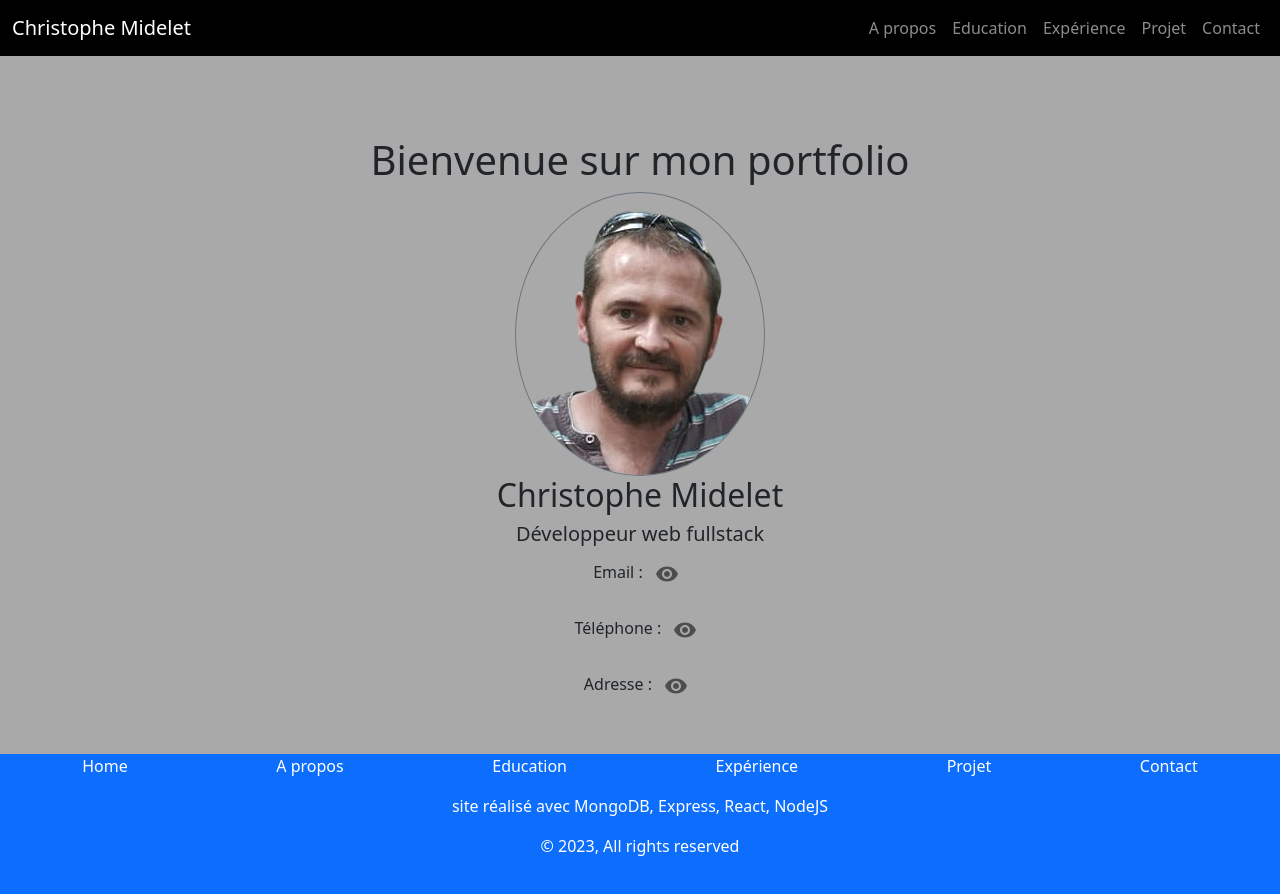
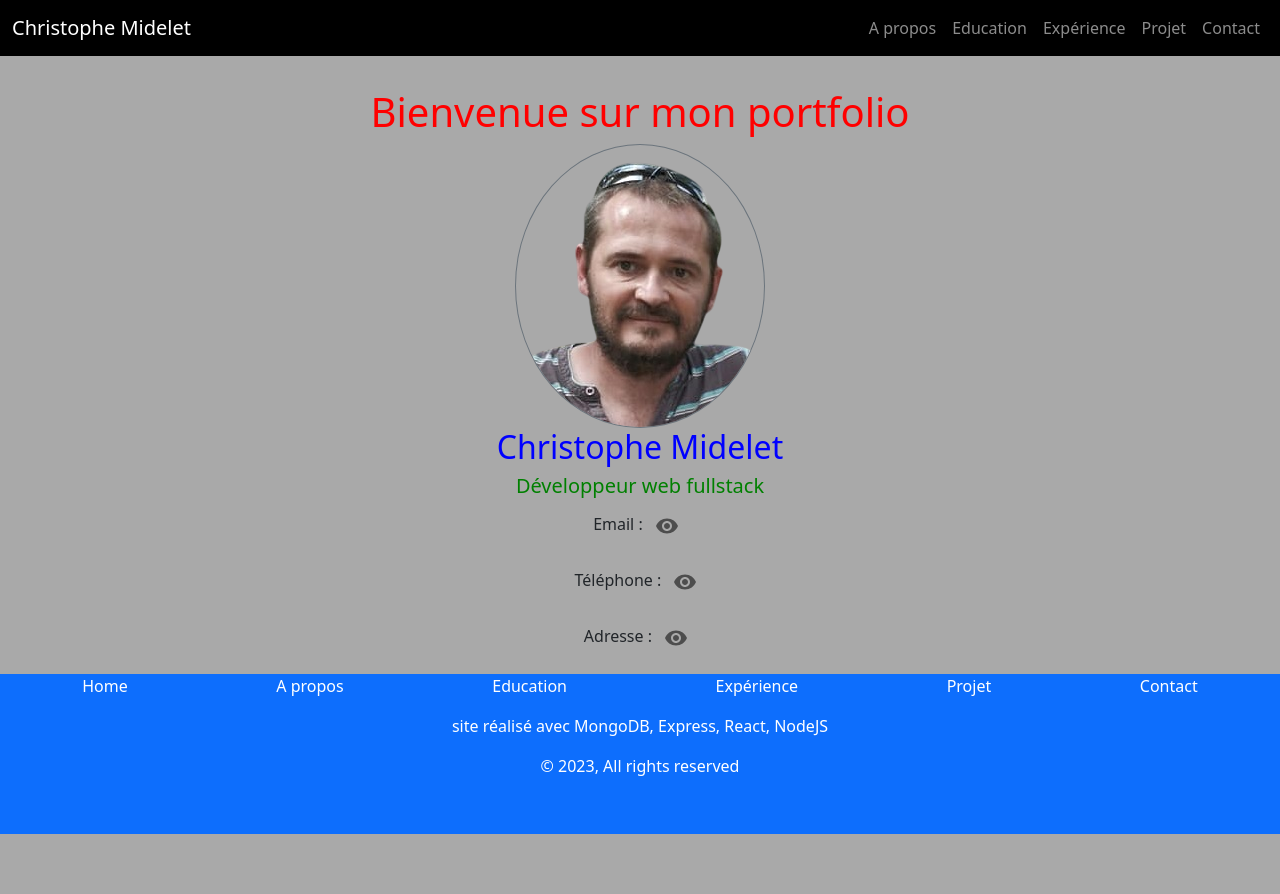
Before and after one commit to bdf007/portfolioTest, a React (Create React App) app in the folder client/: page / in a window 1280 px wide. Shown: the top 894 px of the page. After the commit the page ends 834 px from the top, so only its background shows below. Built offline with nearby package versions, Linux system fonts and the light colour scheme; no server answers.

Commit message:
modif css

```diff
--- a/client/src/App.css
+++ b/client/src/App.css
@@ -25,8 +25,8 @@ main {
   color: white;
 }
 .home {
-  padding-top: 5rem;
-  padding-bottom: 12rem;
+  padding-top: 2rem;
+  padding-bottom: 10rem;
   max-width: 100vw;
   margin-right: 0;
   padding-left: 0;
@@ -44,6 +44,18 @@ main {
   background-color: darkgray;
 }
 
+.red {
+  color: red;
+}
+
+.blue {
+  color: blue;
+}
+
+.green {
+  color: green;
+}
+
 @media screen and (max-width: 768px) {
   .description {
     font-size: 1.5rem;
--- a/client/src/component/aboutUploader.jsx
+++ b/client/src/component/aboutUploader.jsx
@@ -139,7 +139,7 @@ const AboutUploader = () => {
           listOfAbout?.map((about) => {
             return (
               <div key={about._id}>
-                <h3>{about.title}</h3>
+                <h3 className="red">{about.title}</h3>
                 <pre>
                   <p className="description">{about.description}</p>
                 </pre>
--- a/client/src/component/certificateUploader.jsx
+++ b/client/src/component/certificateUploader.jsx
@@ -159,7 +159,7 @@ const CertificateUploader = () => {
     <div>
       {user && (
         <>
-          <h3>certificate Uploader</h3>
+          <h3 className="red">certificate Uploader</h3>
 
           <div>
             <input
@@ -213,7 +213,7 @@ const CertificateUploader = () => {
         </>
       )}
       <div className="home">
-        <h3>Diplome et Certificat</h3>
+        <h3 className="red">Diplomes et Certificats</h3>
         <div className="row g-3 home">
           {listOfcertificates.length === 0 && (
             <div className="container">
--- a/client/src/component/comment.jsx
+++ b/client/src/component/comment.jsx
@@ -77,7 +77,7 @@ const CommentUploader = () => {
     <div>
       {!user && (
         <>
-          <h2>Laissez moi un commentaire</h2>
+          <h2 className="red">Laissez moi un commentaire</h2>
           <div className="form-group">
             <input
               value={name}
@@ -130,8 +130,10 @@ const CommentUploader = () => {
         {listOfComment.map((comment) => {
           return (
             <div key={comment._id}>
-              <h3>{comment.name}</h3>
-              {comment.Date && <p>{comment.Date.slice(0, 10)}</p>}
+              <h3 className="blue">{comment.name}</h3>
+              {comment.Date && (
+                <p className="green">{comment.Date.slice(0, 10)}</p>
+              )}
               <p>{comment.comment}</p>
               {user && (
                 <div>
--- a/client/src/component/educationUploader.jsx
+++ b/client/src/component/educationUploader.jsx
@@ -105,6 +105,7 @@ const EducationUploader = () => {
 
   return (
     <div>
+      <h1 className="red">Mes diplomes et certificats obtenus</h1>
       {user && (
         <>
           <h3>Education Uploader</h3>
--- a/client/src/component/experienceUploader.jsx
+++ b/client/src/component/experienceUploader.jsx
@@ -106,6 +106,7 @@ const ExperienceUploader = () => {
 
   return (
     <div>
+      <h1 className="red">Mon expérience</h1>
       {user && (
         <>
           <h3>Experience Uploader</h3>
--- a/client/src/component/projectUploader.jsx
+++ b/client/src/component/projectUploader.jsx
@@ -270,11 +270,11 @@ const ProjectUploader = () => {
                       )}
                     </div>
                     <div className="card-body">
-                      <h5 className="card-title text-center">
+                      <h2 className="card-title text-center blue">
                         {project.title || ""}
-                      </h5>
+                      </h2>
                       <pre>
-                        <p className="card-text description text-start">
+                        <p className="card-text description text-center fs-6">
                           {project.textProject || ""}
                         </p>
                       </pre>
--- a/client/src/component/tecchnologieUploader.jsx
+++ b/client/src/component/tecchnologieUploader.jsx
@@ -154,6 +154,7 @@ const TechnologieUploader = () => {
 
   return (
     <div>
+      <h1 className="red">Technologies utilisées</h1>
       {user && (
         <>
           <h3>technologie Uploader</h3>
--- a/client/src/pages/Contact.jsx
+++ b/client/src/pages/Contact.jsx
@@ -92,7 +92,7 @@ const Contact = () => {
     <div className="home">
       <div className=" row d-flex justify-content-around">
         <div className="container mt-5 mb-5 col-10 col-sm-8 col-md-6 col-lg-5 g-2">
-          <h1>Contactez moi</h1>
+          <h1 className="red">Contactez moi</h1>
           {user ? (
             <div>
               {listOfContact.length === 0 && <h1>No message</h1>}
--- a/client/src/pages/Home.jsx
+++ b/client/src/pages/Home.jsx
@@ -34,14 +34,14 @@ const Home = () => {
           </div>
         ) : (
           <div className="text-center">
-            <h1>Bienvenue sur mon portfolio</h1>
+            <h1 className="red">Bienvenue sur mon portfolio</h1>
             <img
               src={profil}
               alt="profil"
               className="rounded-circle border border-secondary "
             />
-            <h2>Christophe Midelet</h2>
-            <h5>Développeur web fullstack</h5>
+            <h2 className="blue">Christophe Midelet</h2>
+            <h5 className="green">Développeur web fullstack</h5>
             {showEmail ? (
               <p>
                 Email : christophemidelet650@gmail.com{" "}
@@ -65,7 +65,7 @@ const Home = () => {
             )}
             {showTel ? (
               <p>
-                Téléphone : +33 81 29 75 80{" "}
+                Téléphone : +33 6 81 29 75 80{" "}
                 <IconButton
                   onClick={() => setShowTel(!showTel)}
                   aria-label="Toggle Telephone"
--- a/client/src/pages/Project.jsx
+++ b/client/src/pages/Project.jsx
@@ -4,7 +4,7 @@ import ProjectUploader from "../component/projectUploader";
 const Project = () => {
   return (
     <div className="home">
-      <h1 className="text-center">Mes Projets</h1>
+      <h1 className="text-center red">Mes Projets</h1>
       <ProjectUploader />
     </div>
   );
```
